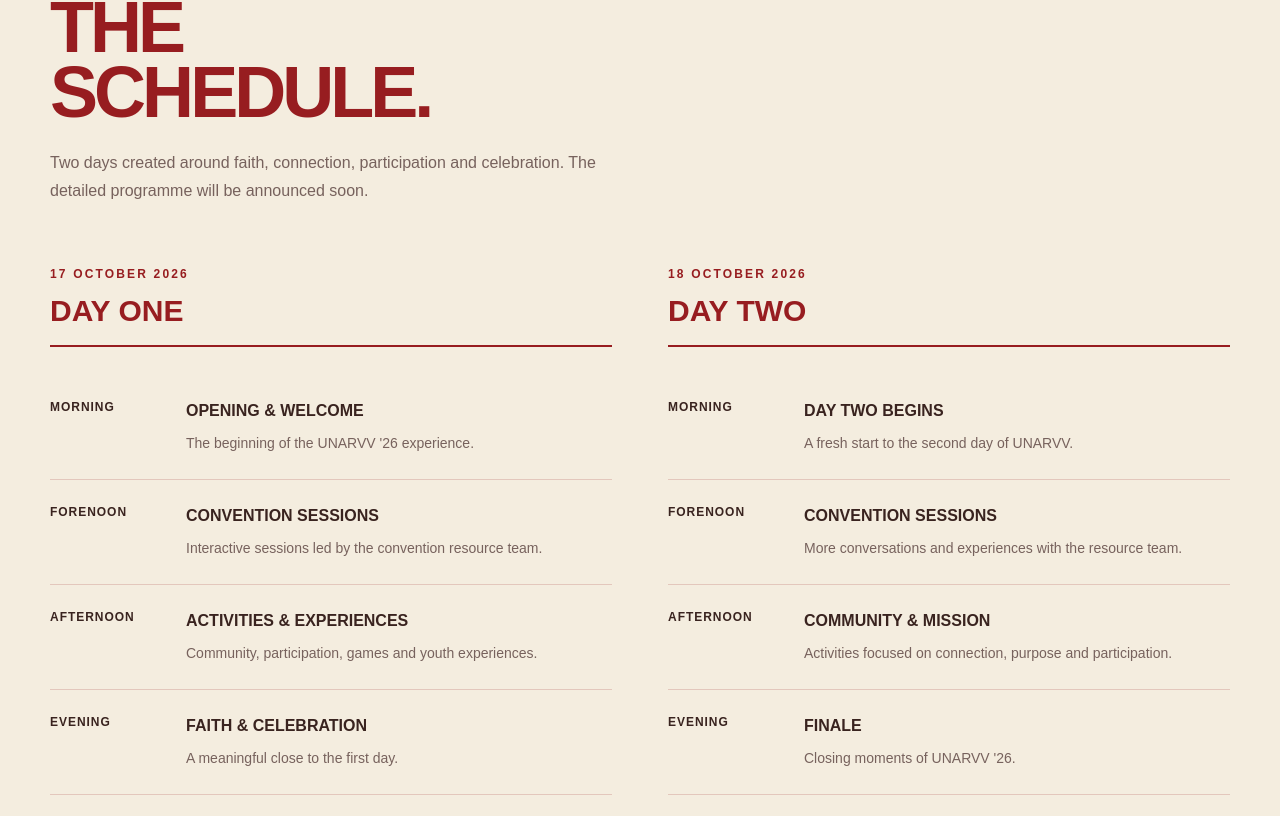
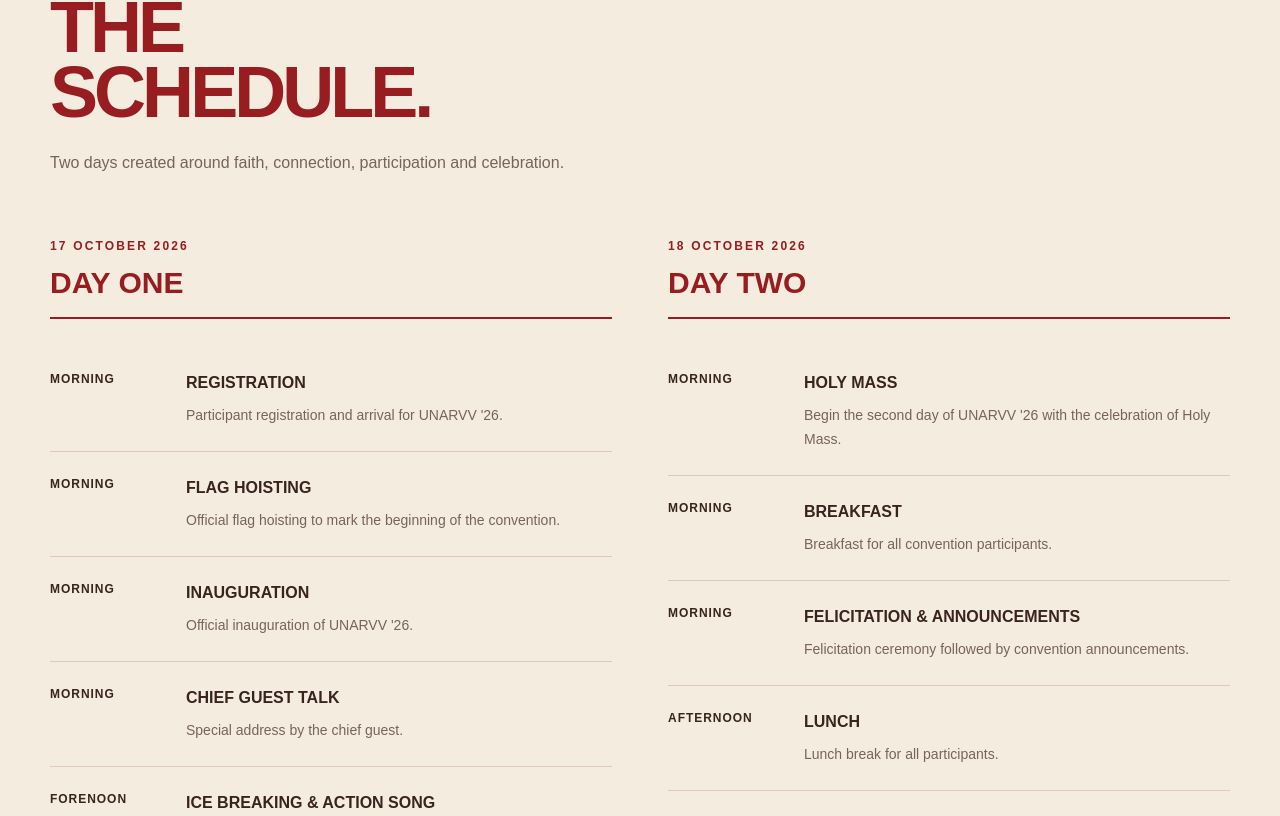
Before and after one commit to ashwathjohn/UnarvvWebsite, a React (Vite) app in the folder client/: page / in a window 1280 px wide. Shown: the part 3035-3851 px from the top of the page. Built offline with nearby package versions, Linux system fonts and the light colour scheme; no server answers.

Commit message:
Changes in schedule

```diff
--- a/client/src/components/home/Schedule.jsx
+++ b/client/src/components/home/Schedule.jsx
@@ -1,55 +1,117 @@
 const dayOne = [
   {
     time: "Morning",
-    title: "Opening & Welcome",
-    description: "The beginning of the UNARVV '26 experience.",
+    title: "Registration",
+    description:
+      "Participant registration and arrival for UNARVV '26.",
+  },
+  {
+    time: "Morning",
+    title: "Flag Hoisting",
+    description:
+      "Official flag hoisting to mark the beginning of the convention.",
+  },
+  {
+    time: "Morning",
+    title: "Inauguration",
+    description:
+      "Official inauguration of UNARVV '26.",
+  },
+  {
+    time: "Morning",
+    title: "Chief Guest Talk",
+    description:
+      "Special address by the chief guest.",
   },
   {
     time: "Forenoon",
-    title: "Convention Sessions",
-    description: "Interactive sessions led by the convention resource team.",
+    title: "Ice Breaking & Action Song",
+    description:
+      "An energetic ice-breaking activity and action song.",
+  },
+  {
+    time: "Forenoon",
+    title: "Session",
+    description:
+      "Convention session led by the resource team.",
   },
   {
     time: "Afternoon",
-    title: "Activities & Experiences",
-    description: "Community, participation, games and youth experiences.",
+    title: "Holy Mass",
+    description:
+      "Celebration of the Holy Mass.",
+  },
+  {
+    time: "Afternoon",
+    title: "Lunch",
+    description:
+      "Lunch break for all participants.",
   },
   {
     time: "Evening",
-    title: "Faith & Celebration",
-    description: "A meaningful close to the first day.",
+    title: "Dinner",
+    description:
+      "Dinner for all convention participants.",
+  },
+  {
+    time: "Evening",
+    title: "Cultural Program",
+    description:
+      "Cultural performances and celebrations.",
+  },
+  {
+    time: "Evening",
+    title: "Music Night",
+    description:
+      "Music night to conclude the first day of UNARVV '26.",
   },
 ];
 
 const dayTwo = [
   {
     time: "Morning",
-    title: "Day Two Begins",
-    description: "A fresh start to the second day of UNARVV.",
+    title: "Holy Mass",
+    description:
+      "Begin the second day of UNARVV '26 with the celebration of Holy Mass.",
   },
   {
-    time: "Forenoon",
-    title: "Convention Sessions",
-    description: "More conversations and experiences with the resource team.",
+    time: "Morning",
+    title: "Breakfast",
+    description:
+      "Breakfast for all convention participants.",
+  },
+  {
+    time: "Morning",
+    title: "Felicitation & Announcements",
+    description:
+      "Felicitation ceremony followed by convention announcements.",
   },
   {
     time: "Afternoon",
-    title: "Community & Mission",
-    description: "Activities focused on connection, purpose and participation.",
+    title: "Lunch",
+    description:
+      "Lunch break for all participants.",
   },
   {
-    time: "Evening",
-    title: "Finale",
-    description: "Closing moments of UNARVV '26.",
+    time: "Afternoon",
+    title: "Conclusion",
+    description:
+      "Closing moments and conclusion of UNARVV '26.",
   },
 ];
 
-function ScheduleColumn({ day, date, items }) {
+function ScheduleColumn({
+  day,
+  date,
+  items,
+}) {
   return (
     <div>
       <div className="mb-7 flex items-end justify-between border-b-2 border-[var(--red)] pb-4">
         <div>
-          <span className="small-label">{date}</span>
+          <span className="small-label">
+            {date}
+          </span>
 
           <h3 className="mt-2 text-3xl font-black uppercase text-[var(--red)]">
             {day}
@@ -58,7 +120,8 @@ function ScheduleColumn({ day, date, items }) {
       </div>
 
       <div>
-        {items.map((item, index) => (
+        {items.map(
+          (item, index) => (
             <div
               key={`${item.time}-${index}`}
               className="grid grid-cols-[95px_1fr] gap-4 border-b border-[var(--border)] py-6 sm:grid-cols-[120px_1fr]"
@@ -77,7 +140,8 @@ function ScheduleColumn({ day, date, items }) {
                 </p>
               </div>
             </div>
-        ))}
+          )
+        )}
       </div>
     </div>
   );
@@ -85,9 +149,14 @@ function ScheduleColumn({ day, date, items }) {
 
 function Schedule() {
   return (
-    <section id="schedule" className="section-space">
+    <section
+      id="schedule"
+      className="section-space"
+    >
       <div className="container-custom">
-        <span className="small-label">03 / Two Days</span>
+        <span className="small-label">
+          03 / Two Days
+        </span>
 
         <h2 className="mt-5 text-5xl font-black uppercase leading-[0.9] tracking-[-0.055em] text-[var(--red)] sm:text-6xl lg:text-7xl">
           The
@@ -96,8 +165,9 @@ function Schedule() {
         </h2>
 
         <p className="mt-6 max-w-xl leading-7 text-[var(--muted)]">
-          Two days created around faith, connection, participation and
-          celebration. The detailed programme will be announced soon.
+          Two days created around faith,
+          connection, participation and
+          celebration.
         </p>
 
         <div className="mt-14 grid gap-14 lg:grid-cols-2">
```
Lines whose indentation alone changed are shown as unchanged.
